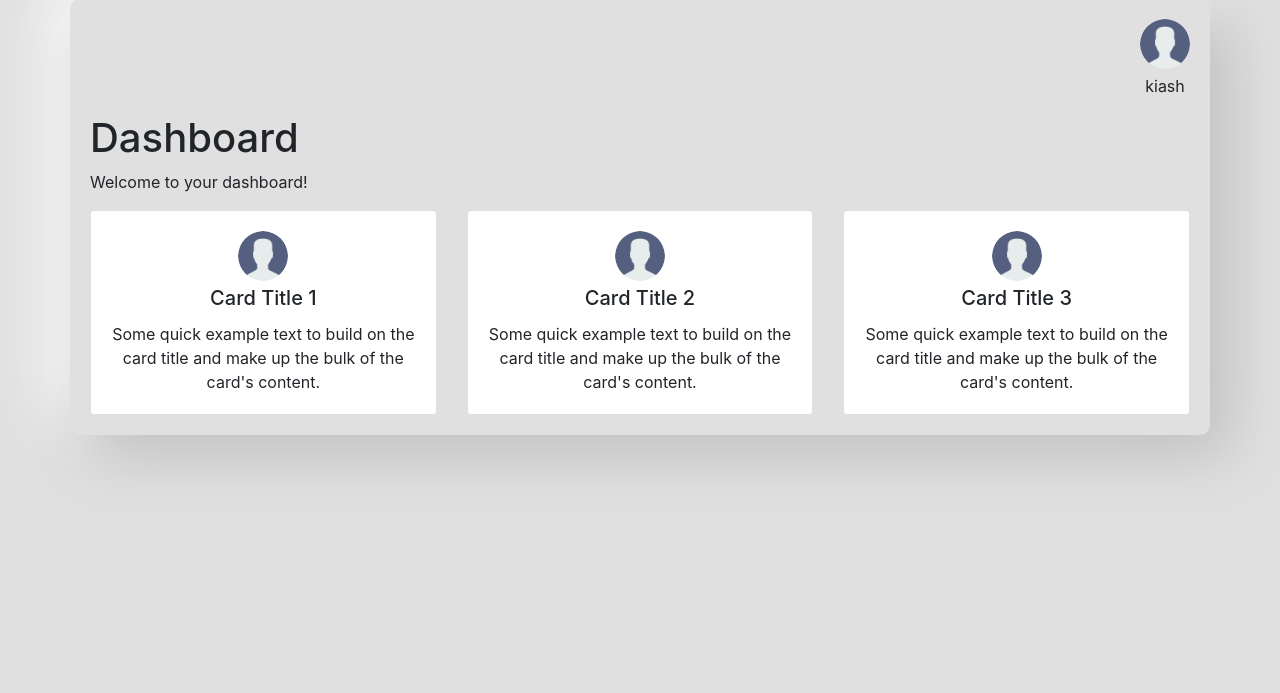
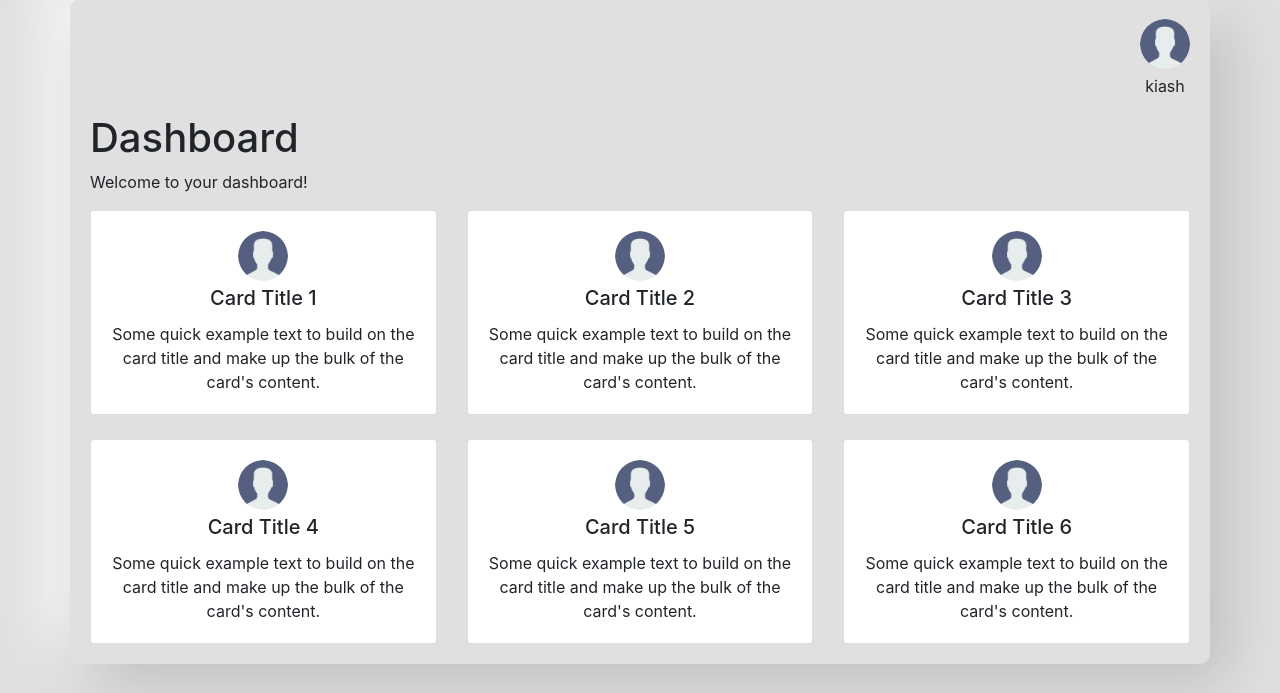
Before and after one commit to Kiash254/Django-stkpush, a Django app: page /dashboard/ in a window 1280 px wide. Shown: the part 107-800 px from the top of the page. Run offline with Django 4.2, Linux system fonts and the light colour scheme; a user stored in the database is signed in; some libraries are stand-ins or nearby versions.

Commit message:
added changes in my views

```diff
--- a/frontend/templates/dashboard.html
+++ b/frontend/templates/dashboard.html
@@ -41,5 +41,34 @@
             </div>
         </div>
     </div>
+    <div class="row mt-4">
+        <div class="col-md-4">
+            <div class="card clickable-card">
+                <div class="card-body text-center">
+                    <img src="{% static 'images/avatar-placeholder.png' %}" alt="Avatar" class="avatar">
+                    <h5 class="card-title">Card Title 4</h5>
+                    <p class="card-text">Some quick example text to build on the card title and make up the bulk of the card's content.</p>
+                </div>
+            </div>
+        </div>
+        <div class="col-md-4">
+            <div class="card clickable-card">
+                <div class="card-body text-center">
+                    <img src="{% static 'images/avatar-placeholder.png' %}" alt="Avatar" class="avatar">
+                    <h5 class="card-title">Card Title 5</h5>
+                    <p class="card-text">Some quick example text to build on the card title and make up the bulk of the card's content.</p>
+                </div>
+            </div>
+        </div>
+        <div class="col-md-4">
+            <div class="card clickable-card">
+                <div class="card-body text-center">
+                    <img src="{% static 'images/avatar-placeholder.png' %}" alt="Avatar" class="avatar">
+                    <h5 class="card-title">Card Title 6</h5>
+                    <p class="card-text">Some quick example text to build on the card title and make up the bulk of the card's content.</p>
+                </div>
+            </div>
+        </div>
+    </div>
 </div>
 {% endblock %}
--- a/stkpush/views.py
+++ b/stkpush/views.py
@@ -39,3 +39,17 @@ def home(request):
 @login_required
 def dashboard(request):
     return render(request, 'dashboard.html')
+
+@login_required
+def card_detail(request, card_id):
+    # Dummy data for demonstration
+    card_details = {
+        1: {"title": "Card Title 1", "description": "Detailed description for card 1", "image": "images/avatar-placeholder.png"},
+        2: {"title": "Card Title 2", "description": "Detailed description for card 2", "image": "images/avatar-placeholder.png"},
+        3: {"title": "Card Title 3", "description": "Detailed description for card 3", "image": "images/avatar-placeholder.png"},
+        4: {"title": "Card Title 4", "description": "Detailed description for card 4", "image": "images/avatar-placeholder.png"},
+        5: {"title": "Card Title 5", "description": "Detailed description for card 5", "image": "images/avatar-placeholder.png"},
+        6: {"title": "Card Title 6", "description": "Detailed description for card 6", "image": "images/avatar-placeholder.png"},
+    }
+    card = card_details.get(card_id, {})
+    return render(request, 'card_detail.html', {'card': card})
```
